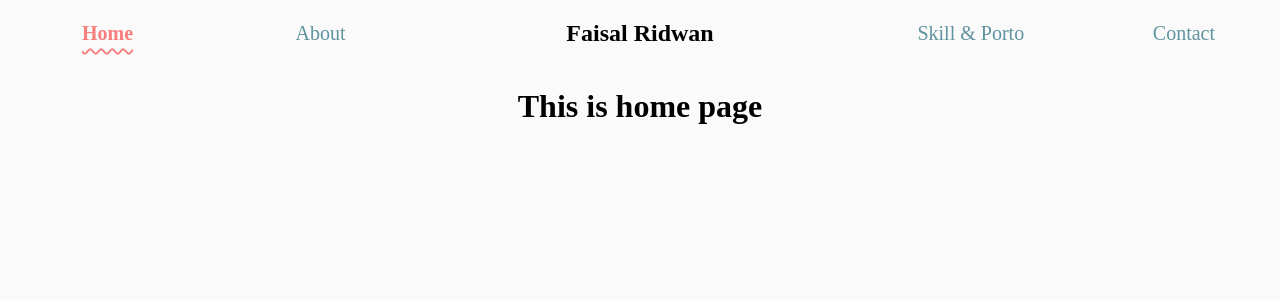
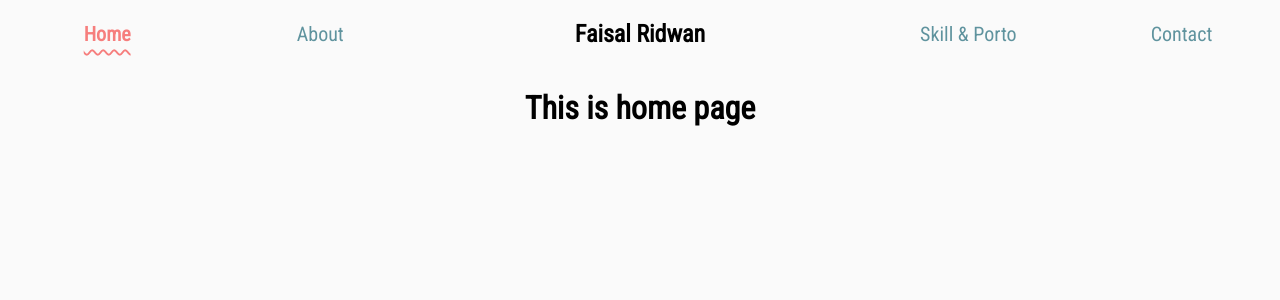
Before and after one commit to faisalridwan55/personal-web, a JavaScript app: page / in a window 1280 px wide. Shown: the top 300 px of the page. Built offline with nearby package versions, Linux system fonts and the light colour scheme; the HTML template or start-up script is replaced by a standard one.

Commit message:
Import font family

```diff
--- a/src/index.css
+++ b/src/index.css
@@ -1,3 +1,9 @@
+@import url('https://fonts.googleapis.com/css2?family=Roboto+Condensed:ital,wght@0,300;0,400;1,300;1,400&family=Zilla+Slab:ital,wght@0,400;0,500;0,600;0,700;1,400;1,500;1,600;1,700&display=swap');
+
+* {
+    font-family: 'Roboto Condensed', sans-serif;
+}
+
 body {
     margin: 0;
 }
```
